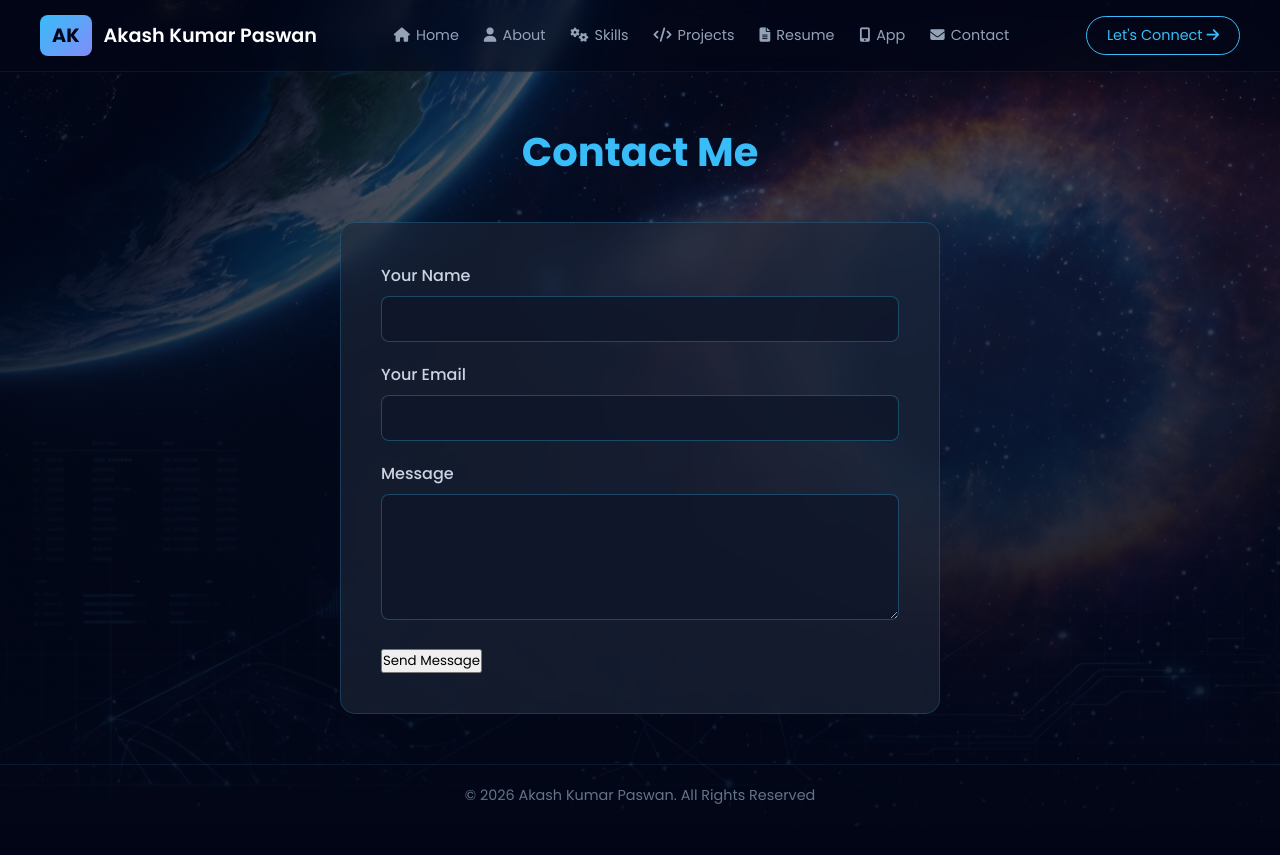
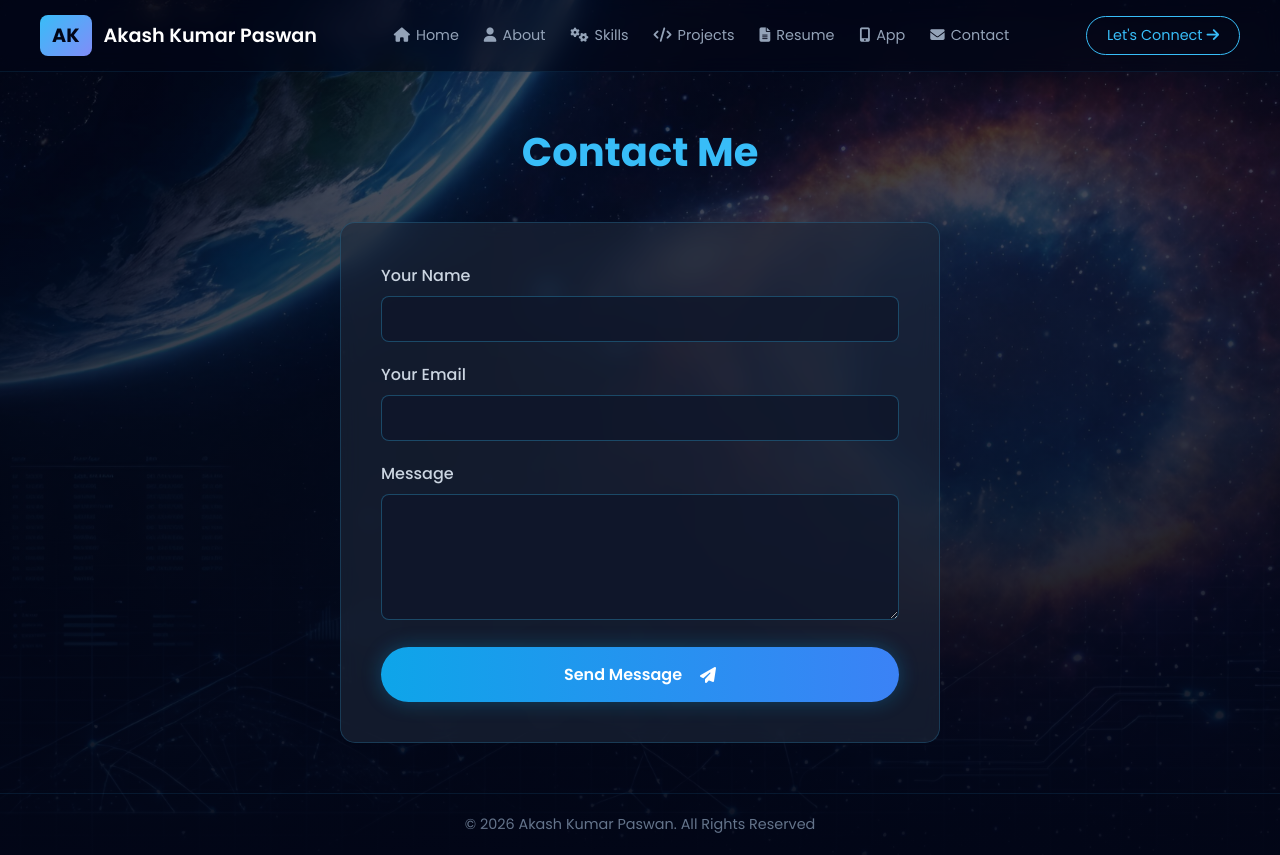
Before and after one commit to akash9907/akash-portfolio, a Flask app: page /contact in a window 1280 px wide. Before the commit the page ends 825 px from the top, so only its background shows below. Run offline with Flask 3, Linux system fonts and the light colour scheme.

Commit message:
Fixed contact form button design

```diff
--- a/static/css/style.css
+++ b/static/css/style.css
@@ -559,6 +559,31 @@ h2 {
     box-shadow: 0 0 10px rgba(56, 189, 248, 0.2);
 }
 
+/* Contact Form Submit Button (Naya Code) */
+.contact-form button[type="submit"] {
+    width: 100%;
+    background: linear-gradient(to right, #0ea5e9, #3b82f6);
+    color: #ffffff;
+    border: none;
+    padding: 15px;
+    border-radius: 30px; /* Gol button jaisa */
+    font-size: 1rem;
+    font-weight: 600;
+    cursor: pointer;
+    transition: all 0.3s ease;
+    margin-top: 15px;
+    box-shadow: 0 0 20px rgba(14, 165, 233, 0.3);
+    display: flex;
+    justify-content: center;
+    align-items: center;
+    font-family: 'Poppins', sans-serif;
+}
+
+.contact-form button[type="submit"]:hover {
+    box-shadow: 0 0 30px rgba(14, 165, 233, 0.8);
+    transform: translateY(-3px);
+}
+
 /* Footer */
 .footer {
     text-align: center;
--- a/templates/contact.html
+++ b/templates/contact.html
@@ -15,6 +15,8 @@
         <label for="message">Message</label>
         <textarea id="message" name="message" rows="5" required></textarea>
     </div>
-    <button type="submit" class="btn">Send Message</button>
+    <button type="submit" class="btn-primary" style="width: 100%; justify-content: center;">
+    Send Message <i class="fas fa-paper-plane" style="margin-left: 8px;"></i>
+    </button>
 </form>
 {% endblock %}
```
